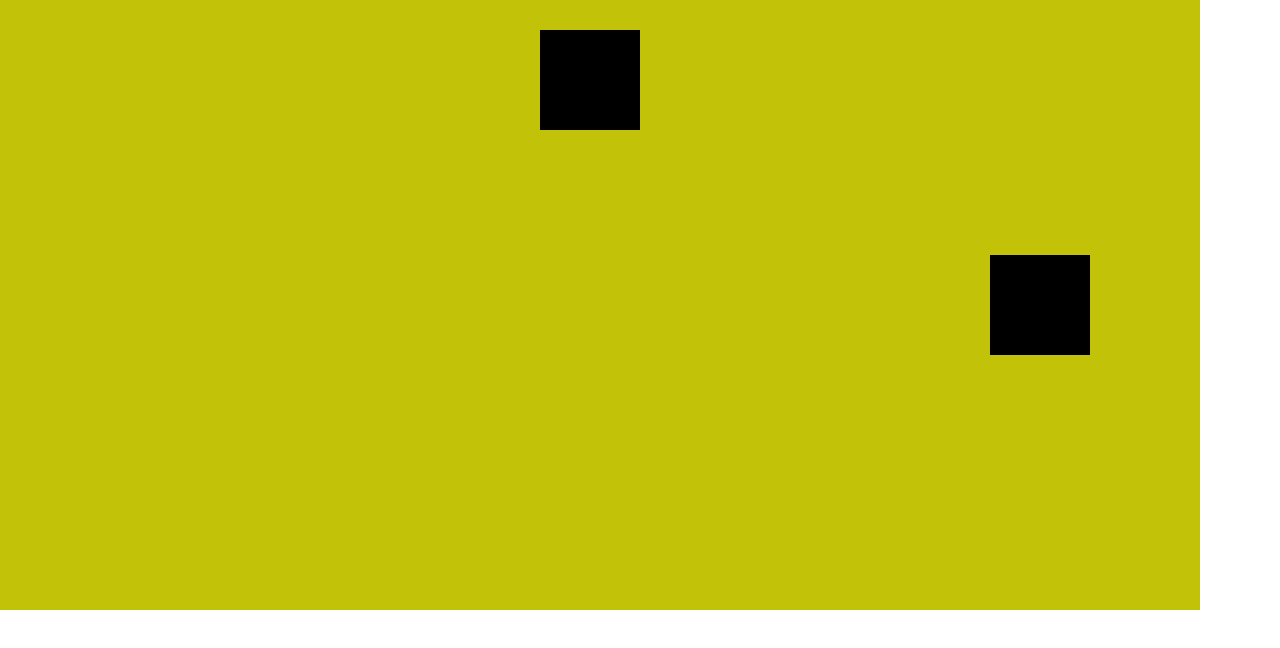
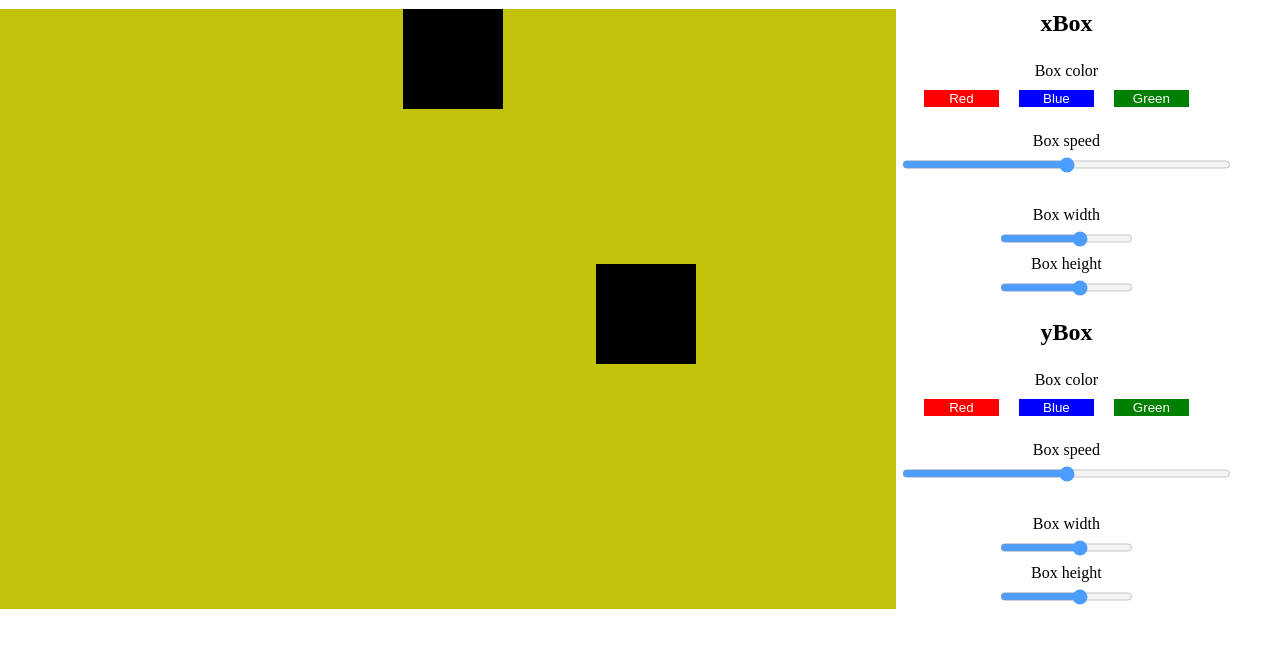
Before and after one commit to hayktermarkosyan/movingDivs, a plain HTML site: page index.html in a window 1280 px wide. Drawn offline with Linux system fonts and the light colour scheme.

Commit message:
add parameters

```diff
--- a/index.html
+++ b/index.html
@@ -9,8 +9,47 @@
 <body>
 
     <div class="frame">
-        <div class="yMove"></div>
-        <div class="xMove"></div>
+        <div class="yBox"></div>
+        <div class="xBox"></div>
+    </div>
+    <div class="settings">
+        <div class="xBox-sets">
+            <h2>xBox</h2>
+            <div class="color">
+                <label for="">Box color</label><br>
+                <button style="background-color:red">Red</button><button style="background-color:blue">Blue</button><button style="background-color:green">Green</button><br> </div>
+
+            <div class="speed">
+                <label for="speedRange1">Box speed</label><br>
+                <input type="range" min="5" max="35" value="20" class="slider" id="speedRange1">
+            </div>
+
+            <div class="size">
+                <label for="widthRange1">Box width</label><br>
+                <input style="width: 40%;" type="range" min="20" max="150" value="100" class="slider" id="widthRange1"><br>
+                <label for="heightRange1">Box height</label><br>
+                <input style="width: 40%;" type="range" min="20" max="150" value="100" class="slider" id="heightRange1">
+            </div>
+        </div>
+        <div class="yBox-sets">
+            <h2>yBox</h2>
+            <div class="color">
+                <label for="">Box color</label><br>
+                <button style="background-color:red">Red</button><button style="background-color:blue">Blue</button><button style="background-color:green">Green</button><br>
+            </div>
+
+            <div class="speed">
+                <label for="speedRange2">Box speed</label><br>
+                <input type="range" min="5" max="35" value="20" class="slider" id="speedRange2">
+            </div>
+
+            <div class="size">
+                <label for="widthRange2">Box width</label><br>
+                <input style="width: 40%;" type="range" min="20" max="150" value="100" class="slider" id="widthRange2"><br>
+                <label for="heightRange2">Box height</label><br>
+                <input style="width: 40%;" type="range" min="20" max="150" value="100" class="slider" id="heightRange2">
+            </div>
+        </div>
     </div>
 
 
--- a/script.js
+++ b/script.js
@@ -1,35 +1,100 @@
 const frame = document.querySelector('.frame');
 
-const xMove = document.querySelector('.xMove');
-const yMove = document.querySelector('.yMove');
+const xBox = document.querySelector('.xBox');
+const yBox = document.querySelector('.yBox');
 
-let xDelta = 0;
-let yDelta = 0;
-let frameWidth = 1100;
-let frameHeight = 510;
+let boxLeft = 0;
+let boxTop = 0;
+let speedRange1 = document.getElementById('speedRange1');
+let speedRange2 = document.getElementById('speedRange2');
 
-let timer = setTimeout(function move() {
-    if (xDelta < frameWidth) {
-        xDelta += 10;
-        xMove.style.left = xDelta + 'px';
-    } else if (xDelta > 0) {
-        frameWidth = 0;
-        xDelta -= 10;
-        xMove.style.left = xDelta + 'px';
+let deltaLeft = +speedRange1.value;
+let deltaTop = +speedRange2.value;
+
+speedRange1.oninput = function() {
+    deltaLeft = this.value;
+}
+
+speedRange2.oninput = function() {
+    deltaTop = this.value;
+}
+
+let widthRange1 = document.getElementById('widthRange1');
+let heightRange1 = document.getElementById('heightRange1');
+let widthRange2 = document.getElementById('widthRange2');
+let heightRange2 = document.getElementById('heightRange2');
+
+xBox.style.width = widthRange1.value + 'px';
+xBox.style.height = heightRange1.value + 'px';
+yBox.style.width = widthRange2.value + 'px';
+yBox.style.height = heightRange1.value + 'px';
+
+widthRange1.oninput = function() {
+    xBox.style.width = this.value + 'px';
+}
+
+heightRange1.oninput = function() {
+    xBox.style.height = this.value + 'px';
+}
+
+widthRange2.oninput = function() {
+    yBox.style.width = this.value + 'px';
+}
+
+heightRange2.oninput = function() {
+    yBox.style.height = this.value + 'px';
+}
+
+let frameWidth = frame.offsetWidth;
+let frameHeight = frame.offsetHeight;
+
+document.querySelectorAll('.xBox-sets .color button').forEach(function(btn) {
+    btn.addEventListener('click', () => {
+        xBox.style.backgroundColor = btn.style.backgroundColor;
+    });
+});
+
+document.querySelectorAll('.yBox-sets .color button').forEach(function(btn) {
+    btn.addEventListener('click', () => {
+        yBox.style.backgroundColor = btn.style.backgroundColor;
+    });
+});
+
+
+
+setInterval(() => {
+    boxLeft += deltaLeft
+    if (deltaLeft > 0) {
+        if (boxLeft >= frameWidth - xBox.offsetWidth) {
+            boxLeft = frameWidth - xBox.offsetWidth;
+            deltaLeft = -deltaLeft;
+        }
     } else {
-        frameWidth = 1100;
+        if (boxLeft <= 0) {
+            boxLeft = 0;
+            deltaLeft = -deltaLeft;
+        }
     }
+    xBox.style.left = boxLeft + 'px';
 
-    if (yDelta < frameHeight) {
-        yDelta += 10;
-        yMove.style.top = yDelta + 'px';
-    } else if (yDelta > 0) {
-        frameHeight = 0;
-        yDelta -= 10;
-        yMove.style.top = yDelta + 'px';
+
+    boxTop += deltaTop
+    if (deltaTop > 0) {
+        if (boxTop >= frameHeight - yBox.offsetHeight) {
+            boxTop = frameHeight - yBox.offsetHeight;
+            deltaTop = -deltaTop;
+        }
     } else {
-        frameHeight = 510;
+        if (boxTop <= 0) {
+            boxTop = 0;
+            deltaTop = -deltaTop;
+        }
     }
+    yBox.style.top = boxTop + 'px';
 
-    timer = setTimeout(move, 50);
 }, 100)
+
+
+window.addEventListener('resize', () => {
+    location = location;
+})
--- a/styles.css
+++ b/styles.css
@@ -3,25 +3,66 @@ body {
 }
 
 .frame {
+    display: inline-block;
     width: 1200px;
-    height: 610px;
+    width: 70%;
+    height: 600px;
     background-color: rgb(194, 194, 8);
 }
 
-.xMove {
-    width: 100px;
-    height: 100px;
+.xBox {
     background-color: black;
     position: relative;
     top: 155px;
     left: 0;
 }
 
-.yMove {
-    width: 100px;
-    height: 100px;
+.yBox {
     background-color: black;
     position: relative;
     top: 0;
     left: 45%;
 }
+
+.settings {
+    display: inline-block;
+    width: 26%;
+    height: 610px;
+}
+
+.xBox-sets {
+    width: 100%;
+}
+
+.yBox-sets {
+    width: 100%;
+}
+
+h2 {
+    text-align: center;
+    margin-top: 10px;
+    margin-bottom: 10px;
+}
+
+.color,
+.size,
+.speed {
+    text-align: center;
+    margin-bottom: 15px;
+    margin-top: 25px;
+}
+
+button {
+    margin-top: 10px;
+    margin-right: 20px;
+    color: white;
+    border: none;
+    width: 75px;
+}
+
+.slider {
+    width: 99%;
+    height: 25px;
+    opacity: 0.7;
+    transition: opacity .2s;
+}
```
